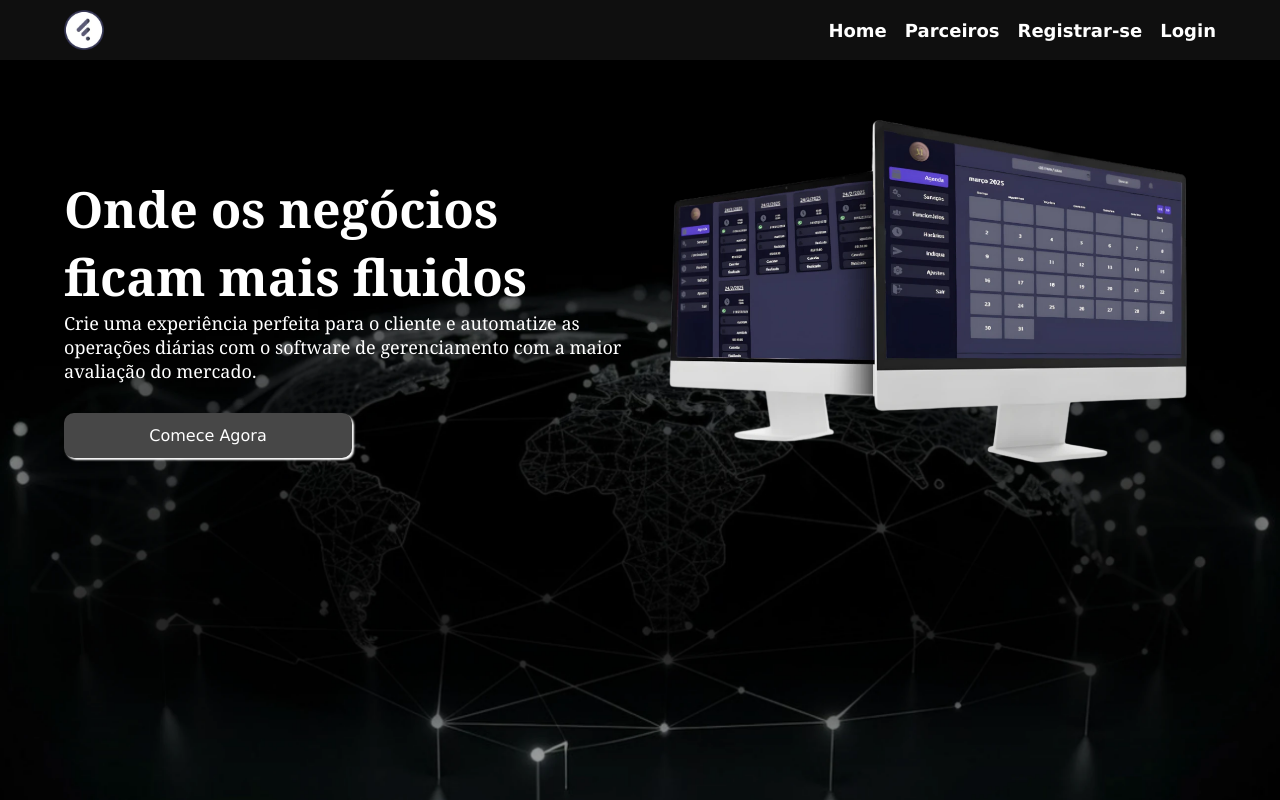
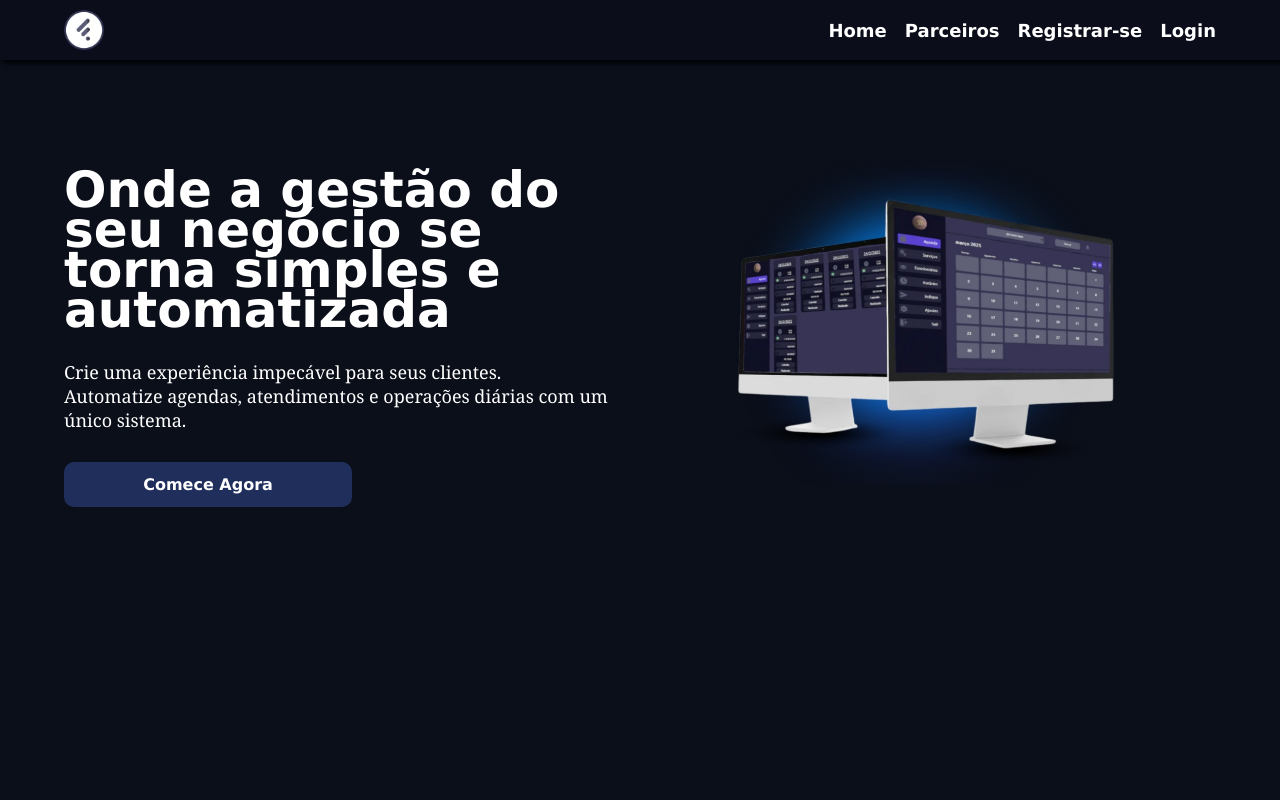
Before and after one commit to joaoMicheletti/BeautyBook, a React (Create React App) app: page / in a window 1280 px wide. Built offline with nearby package versions, Linux system fonts and the light colour scheme; what @mercadopago/sdk-react would draw is missing.

Commit message:
update
update

```diff
--- a/src/pages/home/home.css
+++ b/src/pages/home/home.css
@@ -3,15 +3,19 @@
     padding: 0;
 }
 body {
-    background-color: #343351;
+    background-color: #0b0f1a;
 }
 .Home {
     height: 100vh;
     width: 100vw;
-    background-image: url(../assets/bghome.webp);
     background-position: center center;
     background-repeat: no-repeat;
     background-size: cover;
+    background: linear-gradient(
+    120deg,
+    rgba(11,15,26,0.95),
+    rgba(11,15,26,0.85)
+    );
 }
 .header {
     display: flex;
@@ -20,7 +24,8 @@ body {
     justify-content: space-between;
     align-items: center;
     padding: 10px;
-    background-color: #161616b4;
+    background-color: rgba(11,15,26,0.85);
+    box-shadow: 2px 3px 5px black;
 }
 .logoTemp {
     height: 40px;
@@ -63,29 +68,33 @@ body {
 }.textHome h1 {
     color: white;
     font-size: 50px;
-    font-family: Georgia, 'Times New Roman', Times, serif;
+    line-height:40px;
+    font-family: Verdana, Geneva, Tahoma, sans-serif;
 }
 .textHome p {
+    margin-top: 30PX;
     font-size: 18px;
     font-family: Georgia, 'Times New Roman', Times, serif;
     color: white;
 }
 .btnHome {
+    color: white;
     margin-top: 30px;
     display: flex;
     width: 50%;
     height: 45px;
+    font-weight: 900;
     text-align: center;
     justify-content: center;
     align-items: center;
-    background-color: #474747;
+    background-color: #202e5c;
     text-decoration: none;
     border-radius: 10px;
-    box-shadow: 2px 2px 2px rgb(255, 255, 255);
     cursor: pointer;
 }
 .btnHome:hover {
     opacity: 0.8;
+    box-shadow: 2px 2px 5px  #008cef;
 }
 .imgHome {
     width: 50%;
@@ -98,7 +107,8 @@ body {
 
 @media(max-width: 800px){
     .Home {
-        height: auto
+        height: auto;
+        padding-bottom: 30px ;
     }
     .LK {
         font-size: 10px;
--- a/src/pages/home/home.js
+++ b/src/pages/home/home.js
@@ -20,11 +20,10 @@ export default function Home(){
             </header>
             <div id='content'>
                 <div className='textHome'>
-                    <h1>Onde os negócios ficam mais fluidos</h1>
+                    <h1>Onde a gestão do seu negócio se torna simples e automatizada</h1>
                     <p>
-                        Crie uma experiência perfeita para o cliente
-                        e automatize as operações diárias com o software de
-                        gerenciamento com a maior avaliação do mercado.
+                        Crie uma experiência impecável para seus clientes.<br/>
+                        Automatize agendas, atendimentos e operações diárias com um único sistema.
                     </p>
                     <Link className='btnHome' to="/registrosalao">Comece Agora</Link>
                 </div>
```
Also changed, not shown: src/pages/assets/homeimg.webp.
